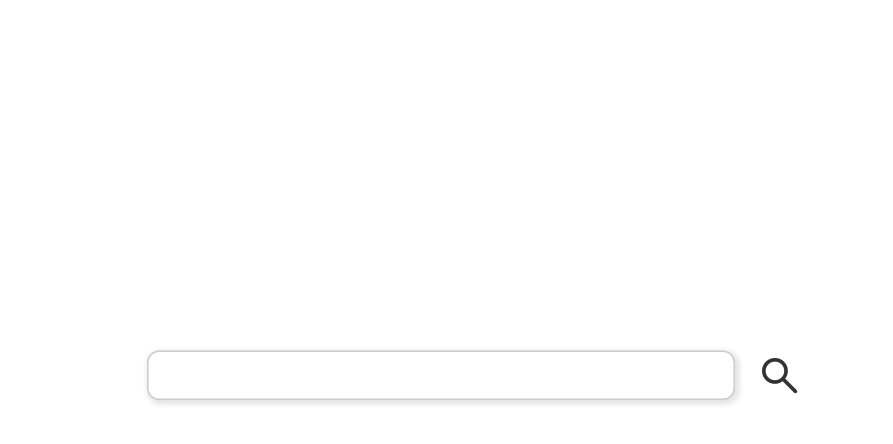
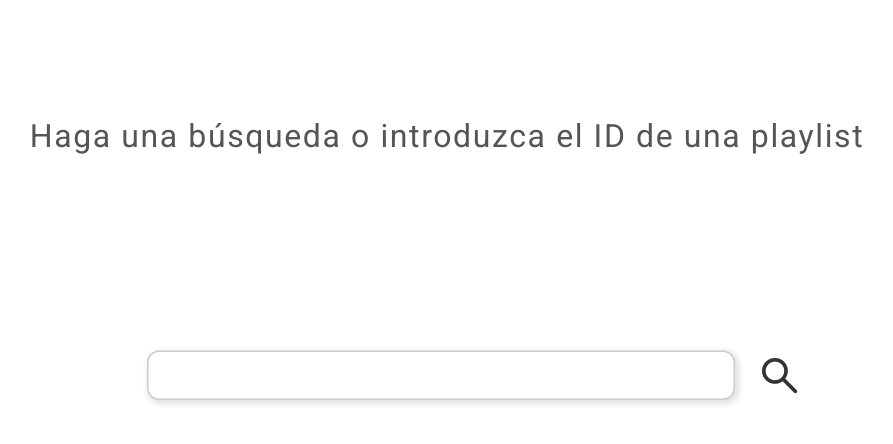
Before and after one commit to AntarEspadas/reproductor-youtube, a SvelteKit app: page / in a window 1280 px wide. Shown: the top 444 px of the page, without its empty margins (193-1086 px from the left). Built offline with nearby package versions, Linux system fonts and the light colour scheme; no server answers.

Commit message:
Añade texto de ayuda

```diff
--- a/src/routes/+page.svelte
+++ b/src/routes/+page.svelte
@@ -14,6 +14,10 @@
 				Se produjo un error
 			{/await}
 		</div>
+	{:else if mounted}
+		<h1 in:fade={{ delay: 200, duration: 500 }} out:fade={{ duration: 100 }} class="texto-ayuda">
+			Haga una búsqueda o introduzca el ID de una playlist
+		</h1>
 	{/if}
 </div>
 
@@ -22,6 +26,7 @@
 	import SearchBar from '$lib/components/search/SearchBar.svelte'
 	import SearchResults from '$lib/components/search/SearchResults.svelte'
 	import type { Item, PlaylistSearchResult } from '$lib/youtube/types'
+	import { fade } from 'svelte/transition'
 	import { onMount } from 'svelte'
 	import { goto } from '$app/navigation'
 
@@ -78,4 +83,12 @@
 
 	.results
 		margin-top: 7rem
+
+	.texto-ayuda
+		text-align: center
+		margin-top: 7rem
+		font-weight: 300
+		letter-spacing: 0.1rem
+		line-height: 1.5
+		transition: opacity 0.2s ease-in-out
 </style>
```
